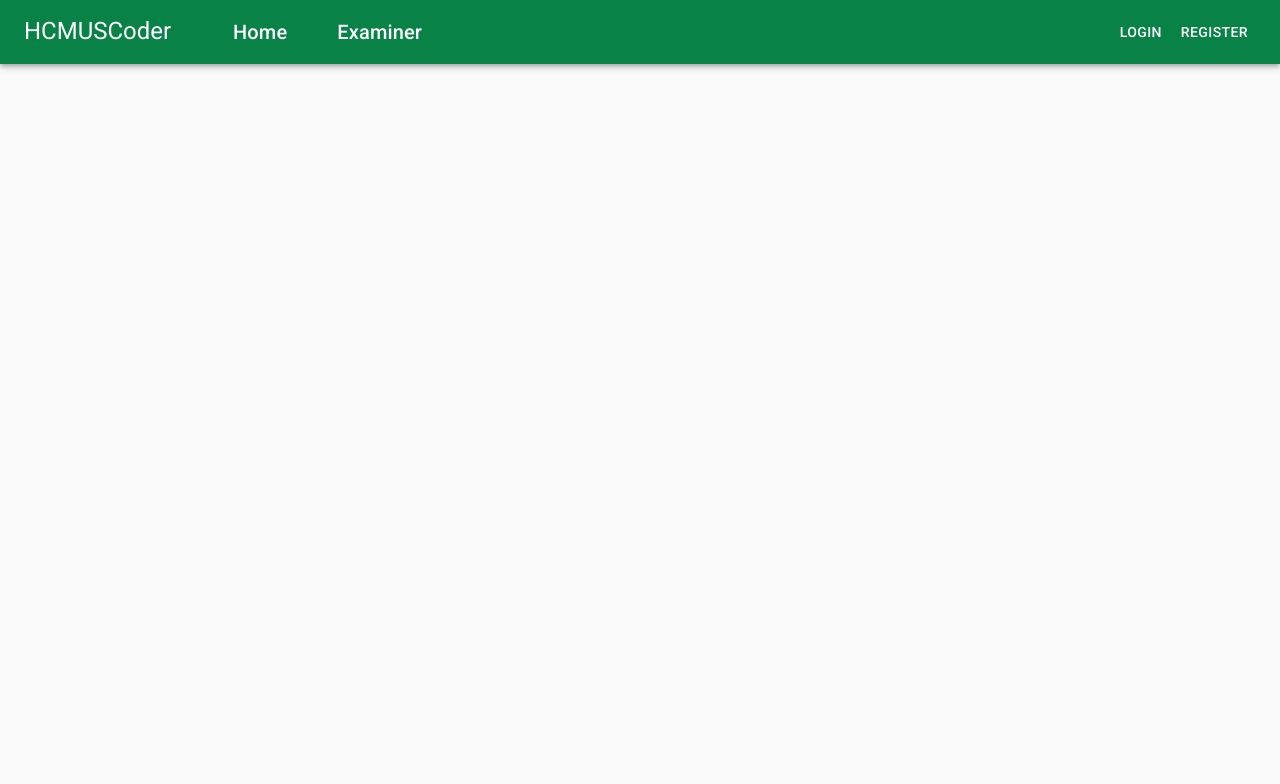
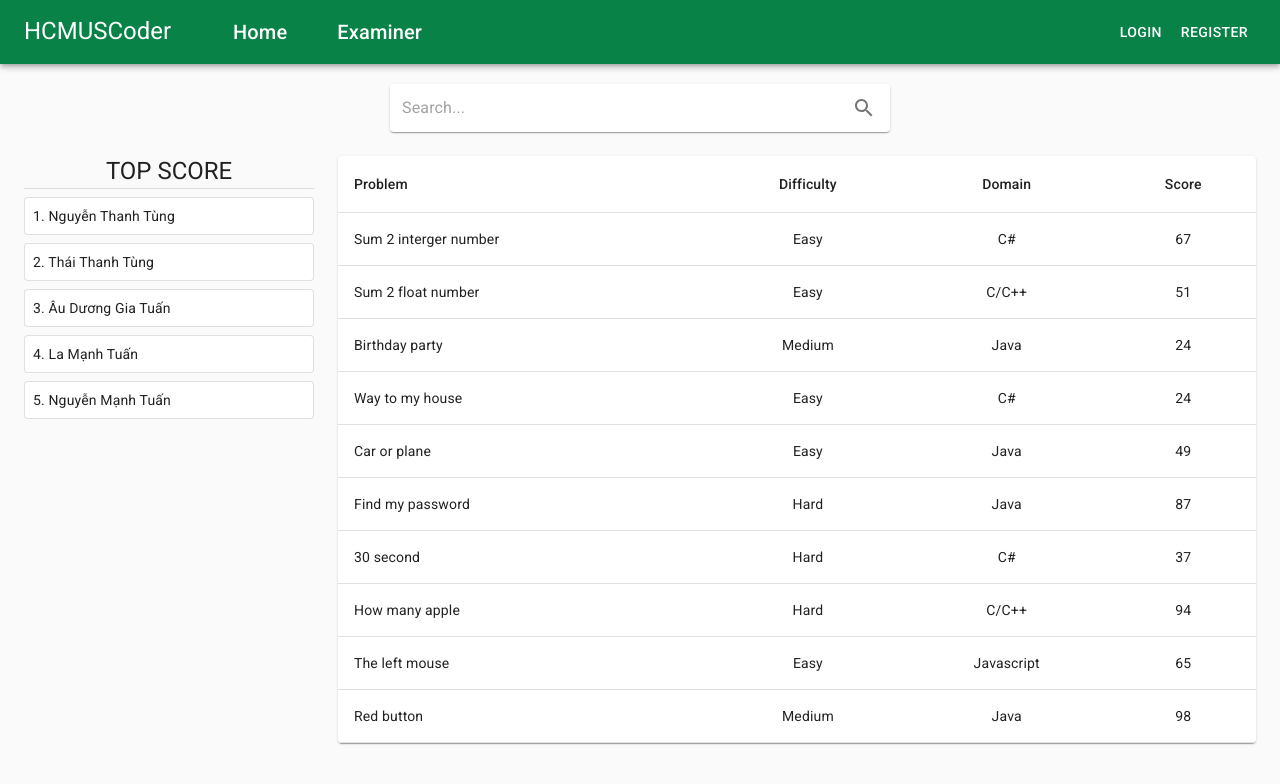
Before and after one commit to az3r/GraduateProject, a Next.js app: page / in a window 1280 px wide. Shown: the top 784 px of the page. Built offline with nearby package versions, Linux system fonts and the light colour scheme; no server answers.

Commit message:
Fix Home page, Examiner và Làm bài

```diff
--- a/pages/examiner/index.jsx
+++ b/pages/examiner/index.jsx
@@ -3,6 +3,7 @@ import { Container } from "@material-ui/core";
 import Head from "next/head";
 import MyAppBar from "../../components/AppBar";
 import Examiner from "../../components/Examiner";
+import Layout from "../../components/Layout";
 
 export default function ExaminerPage(props){
     return(
@@ -12,10 +13,9 @@ export default function ExaminerPage(props){
               <link rel="icon" href="/favicon.ico" />
           </Head>
 
-        <MyAppBar isExaminer={true}></MyAppBar>
-        <Container>
+          <Layout>
               <Examiner></Examiner>
-        </Container>
+          </Layout>
       </>
     );
 }
--- a/pages/index.jsx
+++ b/pages/index.jsx
@@ -1,18 +1,40 @@
-import { Container, Typography } from "@material-ui/core";
 import Head from "next/head";
-import MyAppBar from "../components/AppBar";
-export default function HomePage() {
+import { Grid } from "@material-ui/core";
+
+
+import TopScore from "../components/TopScore";
+import ProblemsTable from "../components/ProblemsTable";
+import Search from "../components/Search";
+import Layout from "../components/Layout";
+
+
+export default function Home() {
+
   return (
     <>
       <Head>
-        <title>HCMUSCoder - Home</title>
-        <link rel="icon" href="/favicon.ico" />
+        <title>Smart Coder</title>
+        <link rel="icon" href="/favicon.ico"/>
       </Head>
 
-      <MyAppBar isExaminer={true}></MyAppBar>
-      <Container>
-
-      </Container>
+      <Layout>
+        <Grid container spacing={3}>
+          <Grid item xs={12}
+                container
+                spacing={0}
+                direction="column"
+                alignItems="center"
+                justify="center">
+            <Search />
+          </Grid>
+          <Grid item xs={12} sm={3}>
+            <TopScore />
+          </Grid>
+          <Grid item xs={12} sm={9}>
+            <ProblemsTable />
+          </Grid>
+        </Grid>
+      </Layout>
     </>
   );
 }
```
Also changed, not shown: pages/examiner/add.jsx (+4 -3 lines). Lines whose indentation alone changed are shown as unchanged.
